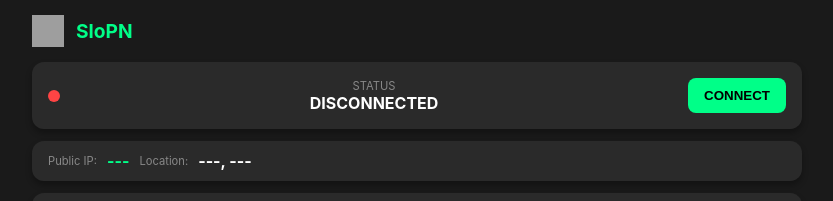
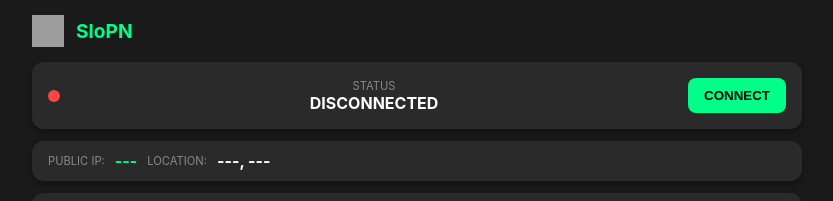
Before and after one commit to webdunesurfer/SloPN, a Svelte app in the folder gui/frontend/: page / in a window 1280 px wide. Shown: the top 201 px of the page, without its empty margins (223-1056 px from the left). Built offline with nearby package versions, Linux system fonts and the light colour scheme; grey boxes are pictures that could not be loaded.

Commit message:
GUI: Capitalize labels in IP info card for design consistency

```diff
--- a/gui/frontend/src/App.svelte
+++ b/gui/frontend/src/App.svelte
@@ -197,9 +197,9 @@
         {#if countryFlags[ipInfo.country]}
           <img src="https://flagcdn.com/w40/{countryFlags[ipInfo.country]}.png" class="flag-icon" alt="flag" />
         {/if}
-        <span class="label">Public IP:</span>
+        <span class="label">PUBLIC IP:</span>
         <span class="value highlight">{ipInfo.query}</span>
-        <span class="label">Location:</span>
+        <span class="label">LOCATION:</span>
         <span class="value">{ipInfo.city}, {ipInfo.country}</span>
       </div>
     </div>
@@ -355,7 +355,6 @@
   }
 
   .ip-row .label {
-    text-transform: none;
     font-weight: normal;
     color: #888;
   }
```
